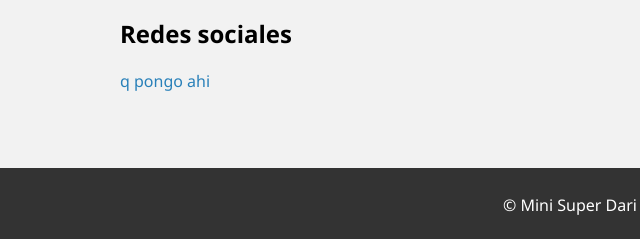
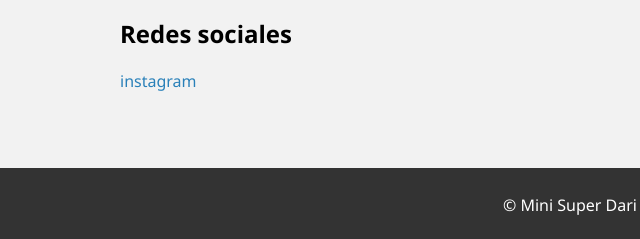
Before and after one commit to variablemars/tienda, a plain HTML site: page indexxxxx.html in a window 1280 px wide. Shown: the part 1654-1893 px from the top of the page, 70-710 px from the left. Drawn offline with Linux system fonts and the light colour scheme.

Commit message:
Add files via upload

```diff
--- a/indexxxxx.html
+++ b/indexxxxx.html
@@ -81,7 +81,7 @@
 
 
 <h2>Redes sociales</h2>
-    <p><a href="https://instagram.com/usuario_de_luis" target="_blank" rel="noopener noreferrer">q pongo ahi</a></p>
+    <p><a href="https://www.instagram.com/ferchv.08/" target="_blank" rel="noopener noreferrer">instagram</a></p>
 
 
   </div>
```
